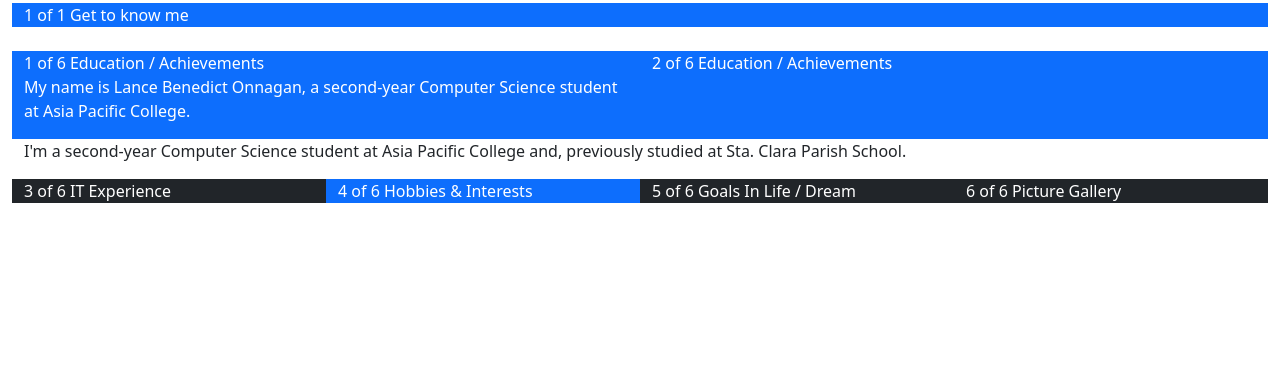
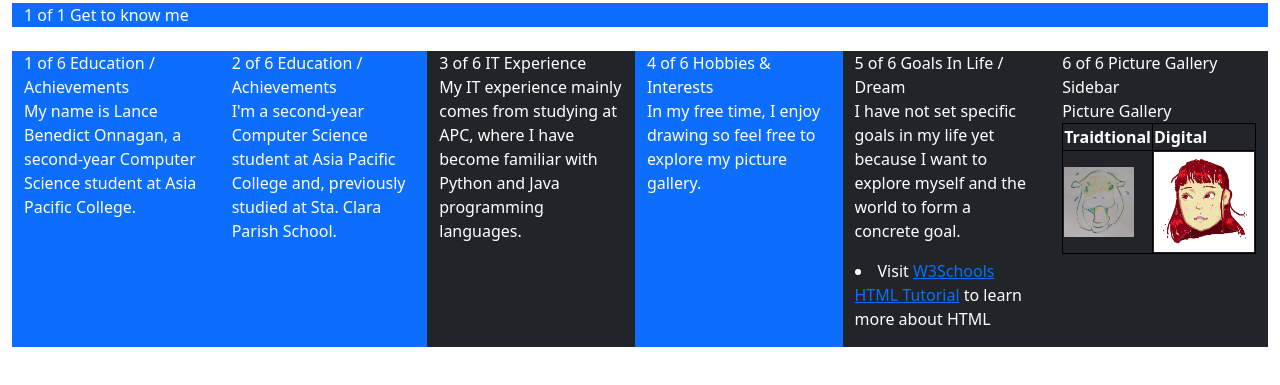
Before and after one commit to apcLBOnnagan/webprogSS231-personal-website, a plain HTML site: page home/index.html in a window 1280 px wide. Shown: the part 69-454 px from the top of the page. Drawn offline with nearby package versions, Linux system fonts and the light colour scheme.

Commit message:
add info

```diff
--- a/home/index.html
+++ b/home/index.html
@@ -23,13 +23,45 @@
           <p>My name is Lance Benedict Onnagan, a second-year Computer Science student at Asia Pacific College.</p>
         </div>
 
-        <div class="col-md bg-primary text-white">2 of 6 Education / Achievements</div>
-        <p>I'm a second-year Computer Science student at Asia Pacific College and, previously studied at Sta. Clara Parish School.</p>
+        <div class="col-md bg-primary text-white">2 of 6 Education / Achievements
+          <p>I'm a second-year Computer Science student at Asia Pacific College and, previously studied at Sta. Clara Parish School.</p>
+        </div>
 
-        <div class="col-md bg-dark text-white">3 of 6 IT Experience</div>
-        <div class="col-md bg-primary text-white">4 of 6 Hobbies & Interests</div>
-        <div class="col-md bg-dark text-white">5 of 6 Goals In Life / Dream</div>
-        <div class="col-md bg-dark text-white">6 of 6 Picture Gallery</div>
+        <div class="col-md bg-dark text-white">3 of 6 IT Experience
+          <p>My IT experience mainly comes from studying at APC, where I have become familiar with Python and Java programming languages.</p>
+        </div>
+
+        <div class="col-md bg-primary text-white">4 of 6 Hobbies & Interests
+          <p>In my free time, I enjoy drawing so feel free to explore my picture gallery.</p>
+        </div>
+
+        <div class="col-md bg-dark text-white">5 of 6 Goals In Life / Dream
+          <p>
+            I have not set specific goals in my life yet because I want to explore myself and the world to form a concrete goal.
+            <li>Visit <a href="https://www.w3schools.com/html/" target="_blank">W3Schools HTML Tutorial</a> to learn more about HTML</li>
+          </p>
+        </div>
+
+        <div class="col-md bg-dark text-white">6 of 6 Picture Gallery
+        </section>
+        <aside class="sidebar">  Sidebar
+          <br>Picture Gallery
+          <style>
+            table, th, td {
+              border:1px solid black;
+            }
+            </style>
+            <table style="width:100%">
+              <tr>
+                <th>Traidtional</th>
+                <th>Digital</th>
+              </tr>
+              <tr>
+                <td><img src="Media (2).jpg" width="70" height="70"></td>
+                <td><img src="bored.png" width="100" height="100"></td>
+              </tr>
+            </table>
+        </div>
       </div>
     </div>
   </div>
```
Also changed, not shown: home/css/bootstrap5.css (deleted).
